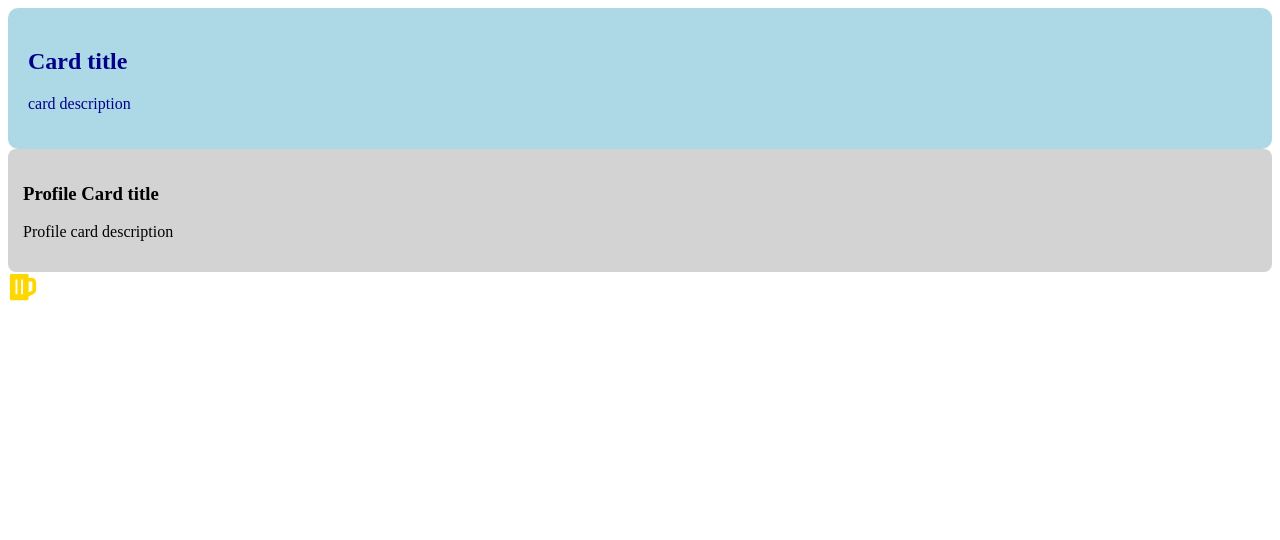
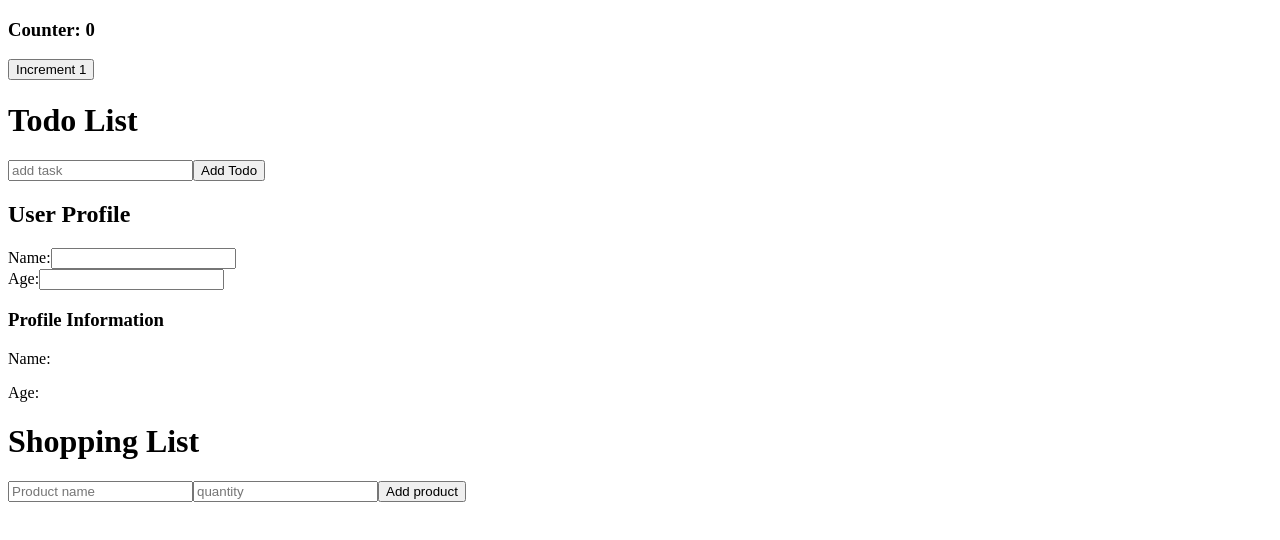
Before and after one commit to juancas9812/react-basics, a React (Vite) app: page / in a window 1280 px wide. Shown: the top 540 px of the page. Built offline with nearby package versions, Linux system fonts and the light colour scheme.

Commit message:
challenge 1.13 fundamentals state

```diff
--- a/src/App.jsx
+++ b/src/App.jsx
@@ -1,15 +1,17 @@
-import StyleCard from "./components/StyleCard";
-import ProfileCard from "./components/ProfileCard";
-import IconComponent from "./components/IconComponent";
+import Counter from "./components/Counter"
+import TodoList from "./components/TodoList"
+import Profile from "./components/Profile"
+import ShoppingList from "./components/ShoppingList"
 
 const App = () => {
   return (
     <div>
-      <StyleCard />
-      <ProfileCard />
-      <IconComponent />
+      <Counter />
+      <TodoList />
+      <Profile />
+      <ShoppingList />
     </div>
   )
 }
 
-export default App;
+export default App
--- /dev/null
+++ b/src/components/Counter.jsx
@@ -0,0 +1,20 @@
+import { useState } from "react";
+
+const Counter = () => {
+  const [count, setCount] = useState(0);
+
+  const onClickHandler = () => {
+    setCount((prevCount) => prevCount + 1)
+  }
+
+  return (
+    <div>
+      <h3>
+        Counter: {count}
+      </h3>
+      <button onClick={onClickHandler}>Increment 1</button>
+    </div>
+  )
+}
+
+export default Counter;
--- a/src/components/IconComponent.jsx
+++ /dev/null
@@ -1,11 +0,0 @@
-import { FaBeer } from "react-icons/fa";
-
-const IconComponent = () => {
-  return (
-    <div>
-      <FaBeer style={{fontSize: '30px', color: 'gold'}}/>
-    </div>
-  )
-}
-
-export default IconComponent;
--- /dev/null
+++ b/src/components/Profile.jsx
@@ -0,0 +1,33 @@
+import {useState} from 'react'
+
+const Profile = () => {
+  const [profile, setProfile] = useState({name:"", age: ""});
+
+  const handleChange = (e) => {
+    setProfile({...profile, [e.target.name]: e.target.value})
+  }
+
+  return (
+    <div>
+      <h2>User Profile</h2>
+      <div>
+        <label>
+          Name:
+          <input name="name" value={profile.name} onChange={handleChange} />
+        </label>
+      </div>
+      <div>
+        <label>
+          Age:
+          <input name="age" value={profile.age} onChange={handleChange} />
+        </label>
+      </div>
+      <h3>Profile Information</h3>
+      <p>Name: {profile.name}</p>
+      <p>Age: {profile.age}</p>
+
+    </div>
+  )
+}
+
+export default Profile;
--- a/src/components/ProfileCard.jsx
+++ /dev/null
@@ -1,12 +0,0 @@
-const ProfileCard = () => {
-  const styles = {backgroundColor: 'lightgray', padding: '15px', borderRadius: '8px', color: 'black'};
-
-  return (
-    <div style={styles}>
-      <h3>Profile Card title</h3>
-      <p>Profile card description</p>
-    </div>
-  )
-}
-
-export default ProfileCard;
--- /dev/null
+++ b/src/components/ShoppingList.jsx
@@ -0,0 +1,37 @@
+import { useState } from "react"
+
+const ShoppingList = () => {
+  const [list, setList] = useState([]);
+  const [formValues, setFormValues] = useState({name:"",quantity:""});
+
+  const handleChange = (e) => {
+    setFormValues({...formValues, [e.target.name]: e.target.value});
+  }
+
+  const handleSubmit = (e) => {
+    e.preventDefault();
+
+    if (formValues.name && formValues.quantity) {
+      setList([...list,{...formValues}]);
+      setFormValues({name:"",quantity:""});
+    }
+  }
+
+  return (
+    <div>
+      <h1>Shopping List</h1>
+      <form onSubmit={handleSubmit}>
+        <input name="name" type="text" placeholder="Product name" value={formValues.name} onChange={handleChange} />
+        <input name="quantity" type="number" placeholder="quantity" value={formValues.quantity} onChange={handleChange} />
+        <button type="submit">Add product</button>
+      </form>
+      <ul>
+        {list.map((product,index) => {
+          return <li key={index}>{product.quantity} - {product.name}</li>
+        })}
+      </ul>
+    </div>
+  )
+}
+
+export default ShoppingList
--- a/src/components/StyleCard.jsx
+++ /dev/null
@@ -1,10 +0,0 @@
-const StyleCard = () => {
-  return (
-    <div style={{background: 'lightblue', padding: '20px', borderRadius:'10px', color:'darkblue'}}>
-      <h2>Card title</h2>
-      <p>card description</p>
-    </div>
-  )
-}
-
-export default StyleCard
--- /dev/null
+++ b/src/components/TodoList.jsx
@@ -0,0 +1,37 @@
+import { useState } from "react";
+
+const TodoList = () => {
+  const [todoList, setTodoList] = useState([]);
+  const [inputVal, setInputVal] = useState("");
+
+  const handleSubmit = (e) => {
+    e.preventDefault();
+    if (inputVal.trim()){
+      setTodoList([...todoList, inputVal]);
+      setInputVal("");
+    }
+  }
+
+  const handleChange = (e) => {
+    setInputVal(e.target.value);
+  }
+
+  return (
+    <div>
+      <h1>Todo List</h1>
+      <form onSubmit={handleSubmit}>
+        <input type="text" placeholder="add task" value={inputVal} onChange={handleChange} />
+        <button type="submit">Add Todo</button>
+      </form>
+
+      <ul>
+        {todoList.map((todo, index) => {
+          return <li key={index}>{todo}</li>
+        })}
+      </ul>
+
+    </div>
+  )
+}
+
+export default TodoList;
```
